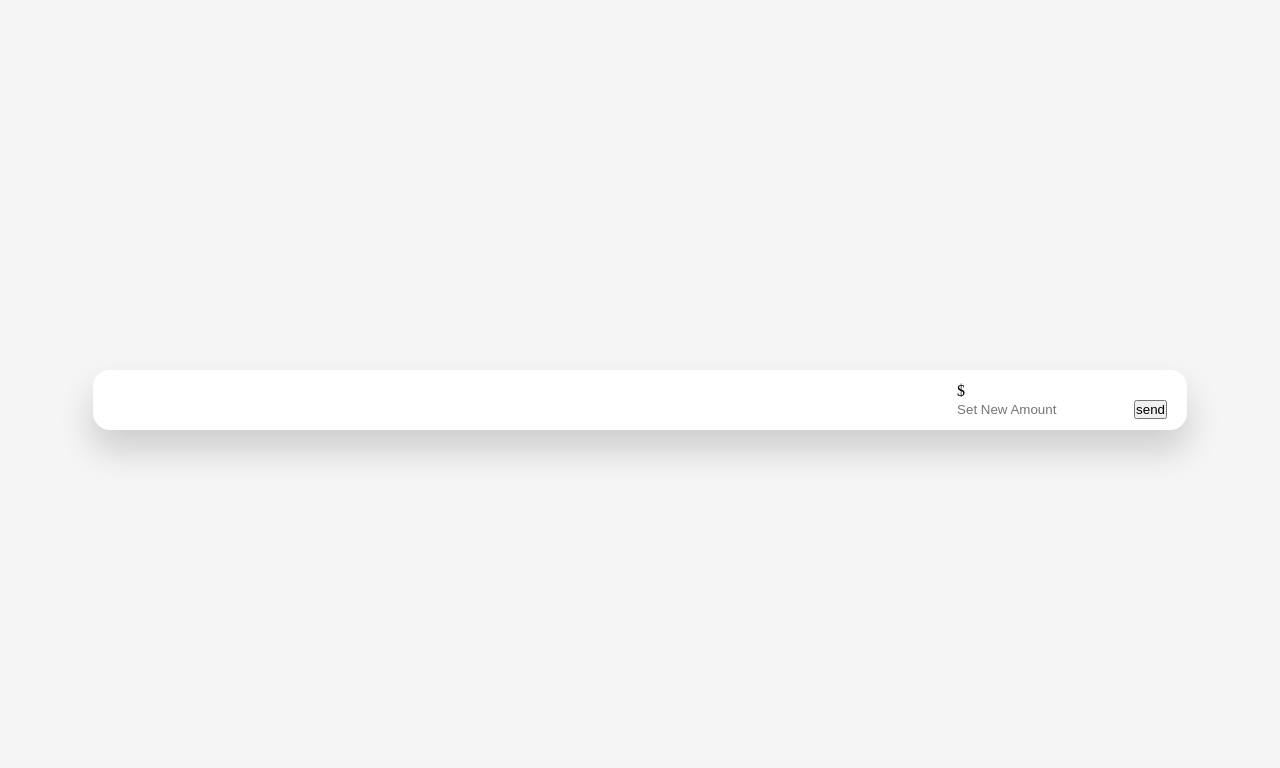
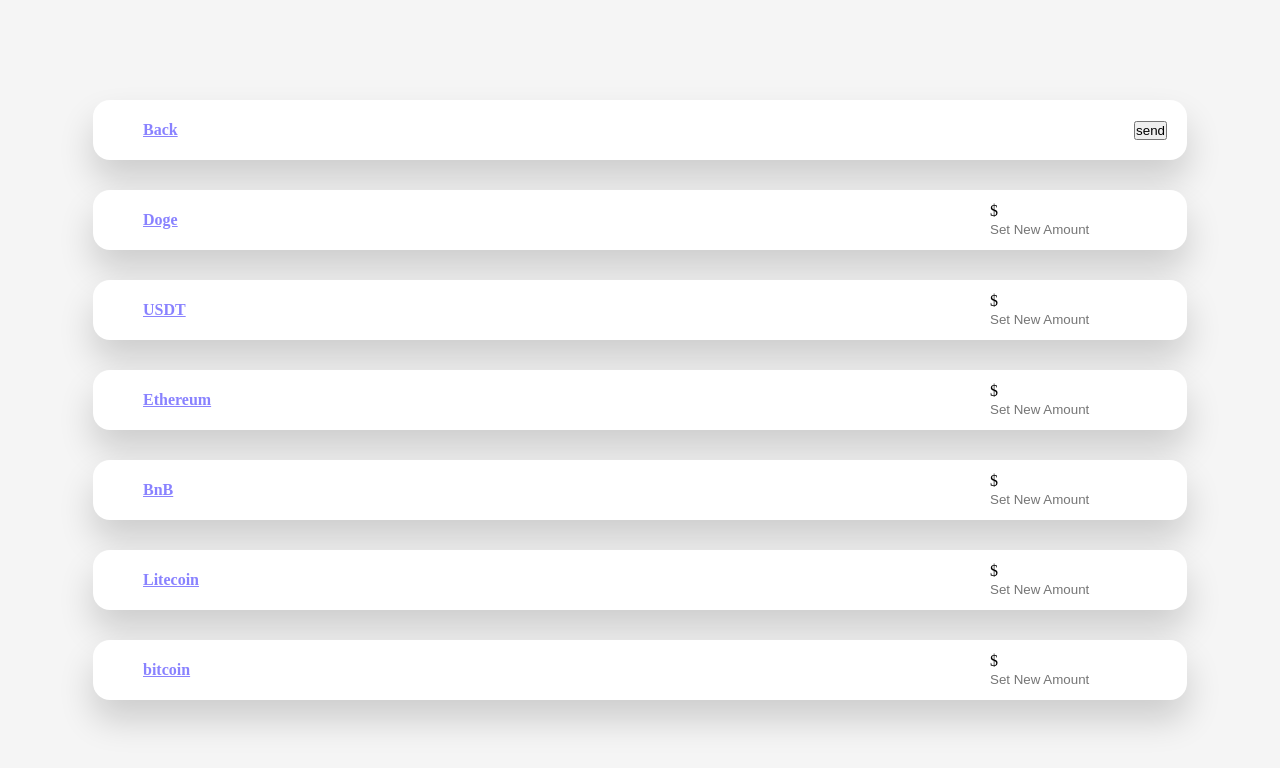
Before and after one commit to Mr-Styler/Leeds, a React (Create React App) app in the folder LeedFrontend/: page /1/settotal in a window 1280 px wide. Shown: the top 768 px of the page. Built offline with nearby package versions, Linux system fonts and the light colour scheme; no server answers; the HTML template or start-up script is replaced by a standard one.

Commit message:
fixing admin section :- half way through

```diff
--- a/LeedFrontend/src/pages/Account/Account.jsx
+++ b/LeedFrontend/src/pages/Account/Account.jsx
@@ -13,7 +13,12 @@
     const fetchData = async() => {
       try {
         console.log(cookies.get('jwt'))
-        const result = await axios.get(`https://leeds.onrender.com/api/accounts/me`, {
+        // const result = await axios.get(`https://leeds.onrender.com/api/accounts/me`, {
+        //   headers: {
+        //     'Authorization': `Bearer ${cookies.get('jwt')}`
+        //   }
+        // })
+        const result = await axios.get(`http://localhost:1515/api/accounts/me`, {
           headers: {
             'Authorization': `Bearer ${cookies.get('jwt')}`
           }
--- a/LeedFrontend/src/pages/Confirmed/Confirmed.jsx
+++ b/LeedFrontend/src/pages/Confirmed/Confirmed.jsx
@@ -12,7 +12,12 @@
     const fetchData = async() => {
       try {
         console.log(cookies.get('jwt'))
-        const result = await axios.get(`https://leeds.onrender.com/api/transactions/me`, {
+        // const result = await axios.get(`https://leeds.onrender.com/api/transactions/me`, {
+        //   headers: {
+        //     'Authorization': `Bearer ${cookies.get('jwt')}`
+        //   }
+        // })
+        const result = await axios.get(`http://localhost:1515/api/transactions/me`, {
           headers: {
             'Authorization': `Bearer ${cookies.get('jwt')}`
           }
--- a/LeedFrontend/src/pages/Login/Login.jsx
+++ b/LeedFrontend/src/pages/Login/Login.jsx
@@ -29,7 +29,8 @@
 
   const fetchData = async() => {
     try {
-      const result = await axios.post(`https://leeds.onrender.com/api/users/login`, loginInfo)
+      // const result = await axios.post(`https://leeds.onrender.com/api/users/login`, loginInfo)
+      const result = await axios.post(`http://localhost:1515/api/users/login`, loginInfo)
       console.log(result.data)
       createCookie(result.data.token)
       if (result.data.data.user.role === 'admin') {
--- a/LeedFrontend/src/pages/Register/Register.jsx
+++ b/LeedFrontend/src/pages/Register/Register.jsx
@@ -25,7 +25,8 @@
   const fetchData = async() => {
     try {
       console.log(signupInfo)
-      const result = await axios.post(`https://leeds.onrender.com/api/users/signup`, signupInfo)
+      // const result = await axios.post(`https://leeds.onrender.com/api/users/signup`, signupInfo)
+      const result = await axios.post(`http://localhost:1515/api/users/signup`, signupInfo)
       console.log(result.data)
       navigate('/login')
     } catch (err) {
--- a/LeedFrontend/src/pages/SetTotal/SetTotal.jsx
+++ b/LeedFrontend/src/pages/SetTotal/SetTotal.jsx
@@ -10,19 +10,20 @@
   const {userId} = params;
 
   const [user, setUser] = useState({});
+  const [account, setAccount] = useState({});
 
   const handleChange = (e) => {
     const { value, name } = e.target
 
-    setUser((prev) => {
+    setAccount((prev) => {
       return {...prev, [name]: value}
     })
 
   }
 
-  const updateUser = async() => {
+  const updateAcct = async() => {
     try {
-      const result = await axios.patch(`http://localhost:1515/api/users/${userId}`, user, {
+      const result = await axios.patch(`http://localhost:1515/api/account/${account._id}`, account, {
         headers: {
           'Authorization': `Bearer ${cookies.get('jwt')}`
         }
@@ -37,15 +38,26 @@
     const fetchData = async() => {
       try {
         console.log(cookies.get('jwt'))
-        const result = await axios.get(`https://leeds.onrender.com/api/users/${userId}`, {
+        // const result = await axios.get(`https://leeds.onrender.com/api/users/${userId}`, {
+        //   headers: {
+        //     'Authorization': `Bearer ${cookies.get('jwt')}`
+        //   }
+        // })
+        const result = await axios.get(`http://localhost:1515/api/users/${userId}`, {
           headers: {
             'Authorization': `Bearer ${cookies.get('jwt')}`
           }
         })
-        console.log(result.data.data.user)
         setUser(result.data.data.user)
+        const acct = await axios.get(`http://localhost:1515/api/accounts/${result.data.data.user.accountId}`, {
+          headers: {
+            'Authorization': `Bearer ${cookies.get('jwt')}`
+          }
+        })
+        setAccount(acct.data.data.account)
+        console.log(result.data.data.user, account)
       } catch (err) {
-        console.log(err.response.data)
+        console.log(err.response)
       }
     }
 
@@ -56,13 +68,71 @@
     <div className="settotal-container">
       <div className="settotal-header">
         <Link to="/user" className="settotal-name">
-          {user.firstname}
+          Back
+        </Link>
+        <div className="settotal-input">
+          {user.firstname} {user.lastname} <button type='button' onClick={updateAcct}>send</button>
+        </div>
+      </div>
+      <div className="settotal-header">
+        <Link to="/user" className="settotal-name">
+          Doge
         </Link>
         <div className="settotal-input">
           <div className="settotal-input1" placeholder="Date" />
-          <div className="settotal-input2">${user.acct_bal}</div>
-          <input className="settotal-input1" name='acct_bal' onChange={handleChange} placeholder="Set New Amount" />
-          <button type='button' onClick={updateUser}>send</button>
+          <div className="settotal-input2">${account.doge}</div>
+          <input className="settotal-input1" name='doge' onChange={handleChange} placeholder="Set New Amount" />
+
+        </div>
+      </div>
+      <div className="settotal-header">
+        <Link to="/user" className="settotal-name">
+          USDT
+        </Link>
+        <div className="settotal-input">
+          <div className="settotal-input1" placeholder="Date" />
+          <div className="settotal-input2">${account.usdt}</div>
+          <input className="settotal-input1" name='usdt' onChange={handleChange} placeholder="Set New Amount" />
+        </div>
+      </div>
+      <div className="settotal-header">
+        <Link to="/user" className="settotal-name">
+          Ethereum
+        </Link>
+        <div className="settotal-input">
+          <div className="settotal-input1" placeholder="Date" />
+          <div className="settotal-input2">${account.ethereum}</div>
+          <input className="settotal-input1" name='ethereum' onChange={handleChange} placeholder="Set New Amount" />
+        </div>
+      </div>
+      <div className="settotal-header">
+        <Link to="/user" className="settotal-name">
+          BnB
+        </Link>
+        <div className="settotal-input">
+          <div className="settotal-input1" placeholder="Date" />
+          <div className="settotal-input2">${account.bnb}</div>
+          <input className="settotal-input1" name='bnb' onChange={handleChange} placeholder="Set New Amount" />
+        </div>
+      </div>
+      <div className="settotal-header">
+        <Link to="/user" className="settotal-name">
+          Litecoin
+        </Link>
+        <div className="settotal-input">
+          <div className="settotal-input1" placeholder="Date" />
+          <div className="settotal-input2">${account.litecoin}</div>
+          <input className="settotal-input1" name='litecoin' onChange={handleChange} placeholder="Set New Amount" />
+        </div>
+      </div>
+      <div className="settotal-header">
+        <Link to="/user" className="settotal-name">
+          bitcoin
+        </Link>
+        <div className="settotal-input">
+          <div className="settotal-input1" placeholder="Date" />
+          <div className="settotal-input2">${account.bitcoin}</div>
+          <input className="settotal-input1" name='bitcoin' onChange={handleChange} placeholder="Set New Amount" />
         </div>
       </div>
     </div>
--- a/LeedFrontend/src/pages/User/User.jsx
+++ b/LeedFrontend/src/pages/User/User.jsx
@@ -10,22 +10,27 @@
   const [users, setUsers] = useState([]);
   let count = 0
 
-  const handleChange = (e) => {
-    const { className, value, name } = e.target
+  // const handleChange = (e) => {
+  //   const { className, value, name } = e.target
 
-    console.log()
+  //   console.log()
 
-    setUsers((prev) => {
-      console.log(prev)
-      return {...prev[className.split(' ')[1]], [name]: value}
-    })
+  //   setUsers((prev) => {
+  //     console.log(prev)
+  //     return {...prev[className.split(' ')[1]], [name]: value}
+  //   })
 
-  }
+  // }
 
   const updateUser = async(index) => {
     try {
       console.log(cookies.get('jwt'))
-      const result = await axios.patch(`https://leeds.onrender.com/api/transactions`, users[index], {
+      // const result = await axios.patch(`https://leeds.onrender.com/api/transactions`, users[index], {
+      //   headers: {
+      //     'Authorization': `Bearer ${cookies.get('jwt')}`
+      //   }
+      // })
+      const result = await axios.patch(`http://localhost:1515/api/transactions`, users[index], {
         headers: {
           'Authorization': `Bearer ${cookies.get('jwt')}`
         }
@@ -40,7 +45,12 @@
     const fetchData = async() => {
       try {
         console.log(cookies.get('jwt'))
-        const result = await axios.get(`https://leeds.onrender.com/api/users`, {
+        // const result = await axios.get(`https://leeds.onrender.com/api/users`, {
+        //   headers: {
+        //     'Authorization': `Bearer ${cookies.get('jwt')}`
+        //   }
+        // })
+        const result = await axios.get(`http://localhost:1515/api/users`, {
           headers: {
             'Authorization': `Bearer ${cookies.get('jwt')}`
           }
@@ -69,9 +79,6 @@
                 {user.firstname}
               </Link>
               <div className="user-input">
-                <input className={`user-input1 ${count}`} onChange={handleChange} placeholder="Date" />
-                <input className={`user-input1 ${count}`} onChange={handleChange} placeholder="Currency" />
-                <input className={`user-input1 ${count}`} onChange={handleChange} placeholder="Amount" />
                 <button type='button' onClick={updateUser(count)}>send</button>
               </div>
             </div>
```
Also changed, not shown: 1 other file (tests, documents, lock files or other folders).
